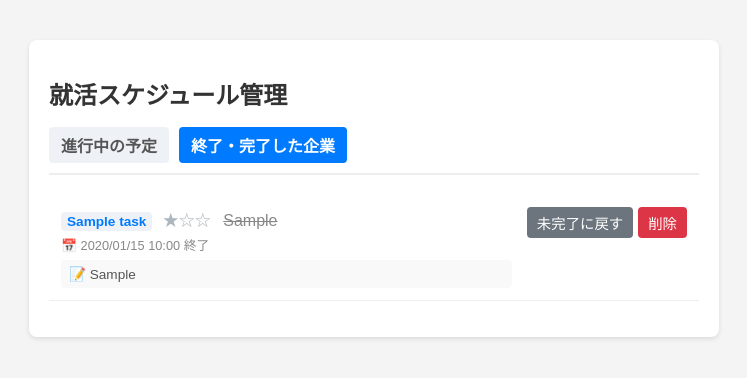
After one commit to Tatenaga-pan/task_app, a Django app: page /completed/ in a window 1280 px wide. The commit adds this page. Shown: the top 378 px of the page, without its empty margins (11-758 px from the left). Run offline with Django 5.2, Linux system fonts and the light colour scheme; a user stored in the database is signed in; tables that the repository leaves empty hold one stand-in row (values such as "Sample post").

Commit message:
Taskモデルの項目を変更・追加

```diff
--- /dev/null
+++ b/tasks/templates/tasks/completed.html
@@ -0,0 +1,181 @@
+
+<!DOCTYPE html>
+<html lang="ja">
+<head>
+    <meta charset="UTF-8">
+    <title>就活スケジュール管理 - 終了・完了</title>
+    <style>
+        body { font-family: sans-serif; margin: 40px; background: #f4f4f4; }
+        .container { max-width: 650px; background: white; padding: 20px; border-radius: 8px; box-shadow: 0 2px 5px rgba(0,0,0,0.1); }
+        h1 { color: #333; font-size: 1.5rem; }
+        .nav-tabs { display: flex; gap: 10px; margin-bottom: 20px; border-bottom: 2px solid #eee; padding-bottom: 10px; }
+        .nav-tabs a { text-decoration: none; padding: 6px 12px; border-radius: 4px; font-weight: bold; color: #555; background: #eef2f7; }
+        .nav-tabs a.active { background: #007bff; color: white; }
+        ul { list-style: none; padding: 0; }
+        li { padding: 12px; border-bottom: 1px solid #eee; display: flex; justify-content: space-between; align-items: flex-start; }
+
+        .completed { text-decoration: line-through; color: #888; }
+        .badge { background: #eef2f7; color: #007bff; padding: 2px 6px; border-radius: 4px; font-size: 0.85em; font-weight: bold; margin-right: 6px; }
+        .interest-high { color: #ffc107; font-weight: bold; }
+        .interest-mid { color: #6c757d; }
+        .interest-low { color: #adb5bd; }
+        .memo-text { color: #555; background: #f9f9f9; padding: 6px 8px; border-radius: 4px; margin-top: 6px; font-size: 0.85em; white-space: pre-wrap; }
+    </style>
+</head>
+<body>
+    <div class="container">
+        <h1>就活スケジュール管理</h1>
+
+        <!-- タブメニュー -->
+        <div class="nav-tabs">
+            <a href="{% url 'task_list' %}">進行中の予定</a>
+            <a href="{% url 'completed_task_list' %}" class="active">終了・完了した企業</a>
+        </div>
+
+        <!-- 完了済みタスク一覧 -->
+        <ul>
+            {% for task in tasks %}
+                <li>
+                    <div style="flex: 1; margin-right: 15px;">
+                        <div>
+                            <span class="badge">{{ task.company_name }}</span>
+
+                            {% if task.interest_level == 3 %}
+                                <span class="interest-high" title="興味度: 高">★★★</span>
+                            {% elif task.interest_level == 2 %}
+                                <span class="interest-mid" title="興味度: 中">★★☆</span>
+                            {% else %}
+                                <span class="interest-low" title="興味度: 低">★☆☆</span>
+                            {% endif %}
+
+                            <span class="completed" style="margin-left: 8px;">
+                                {{ task.next_action }}
+                            </span>
+                        </div>
+
+                        <div style="margin-top: 4px;">
+                            <small style="color: #888; font-size: 0.8em;">
+                                📅 {{ task.due_date|date:"Y/m/d H:i" }} 終了
+                            </small>
+                        </div>
+
+                        {% if task.memo %}
+                            <div class="memo-text">📝 {{ task.memo }}</div>
+                        {% endif %}
+                    </div>
+
+                    <!-- 操作ボタン（未完了に戻す、または削除） -->
+                    <div style="display: flex; gap: 5px; align-self: flex-start;">
+                        <form action="{% url 'toggle_task' task.id %}" method="POST" style="margin: 0;">
+                            {% csrf_token %}
+                            <button type="submit" style="background: #6c757d; color: white; border: none; padding: 5px 10px; border-radius: 4px; cursor: pointer; font-size: 0.9em;">
+                                未完了に戻す
+                            </button>
+                        </form>
+
+                        <form action="{% url 'delete_task' task.id %}" method="POST" style="margin: 0;">
+                            {% csrf_token %}
+                            <button type="submit" style="background: #dc3545; color: white; border: none; padding: 5px 10px; border-radius: 4px; cursor: pointer; font-size: 0.9em;">削除</button>
+                        </form>
+                    </div>
+                </li>
+            {% empty %}
+                <li style="color: #666; text-align: center; padding: 20px;">終了・完了した予定はありません。</li>
+            {% endfor %}
+        </ul>
+    </div>
+</body>
+</html>
+
+
+
+
+{% comment %}
+<!DOCTYPE html>
+<html lang="ja">
+<head>
+    <meta charset="UTF-8">
+    <title>就活スケジュール管理 - 終了・完了</title>
+    <style>
+        body { font-family: sans-serif; margin: 40px; background: #f4f4f4; }
+        .container { max-width: 650px; background: white; padding: 20px; border-radius: 8px; box-shadow: 0 2px 5px rgba(0,0,0,0.1); }
+        h1 { color: #333; font-size: 1.5rem; }
+        .nav-tabs { display: flex; gap: 10px; margin-bottom: 20px; border-bottom: 2px solid #eee; padding-bottom: 10px; }
+        .nav-tabs a { text-decoration: none; padding: 6px 12px; border-radius: 4px; font-weight: bold; color: #555; background: #eef2f7; }
+        .nav-tabs a.active { background: #007bff; color: white; }
+        ul { list-style: none; padding: 0; }
+        li { padding: 12px; border-bottom: 1px solid #eee; display: flex; justify-content: space-between; align-items: flex-start; }
+
+        .completed { text-decoration: line-through; color: #888; }
+        .badge { background: #eef2f7; color: #007bff; padding: 2px 6px; border-radius: 4px; font-size: 0.85em; font-weight: bold; margin-right: 6px; }
+        .interest-high { color: #ffc107; font-weight: bold; }
+        .interest-mid { color: #6c757d; }
+        .interest-low { color: #adb5bd; }
+        .memo-text { color: #555; background: #f9f9f9; padding: 6px 8px; border-radius: 4px; margin-top: 6px; font-size: 0.85em; white-space: pre-wrap; }
+    </style>
+</head>
+<body>
+    <div class="container">
+        <h1>就活スケジュール管理</h1>
+
+        <!-- タブメニュー -->
+        <div class="nav-tabs">
+            <a href="{% url 'task_list' %}">進行中の予定</a>
+            <a href="{% url 'completed_task_list' %}" class="active">終了・完了した企業</a>
+        </div>
+
+        <!-- 完了済みタスク一覧 -->
+        <ul>
+            {% for task in tasks %}
+                <li>
+                    <div style="flex: 1; margin-right: 15px;">
+                        <div>
+                            <span class="badge">{{ task.company_name }}</span>
+
+                            {% if task.interest_level == 3 %}
+                                <span class="interest-high" title="興味度: 高">★★★</span>
+                            {% elif task.interest_level == 2 %}
+                                <span class="interest-mid" title="興味度: 中">★★☆</span>
+                            {% else %}
+                                <span class="interest-low" title="興味度: 低">★☆☆</span>
+                            {% endif %}
+
+                            <span class="completed" style="margin-left: 8px;">
+                                {{ task.next_action }}
+                            </span>
+                        </div>
+
+                        <div style="margin-top: 4px;">
+                            <small style="color: #888; font-size: 0.8em;">
+                                📅 {{ task.due_date|date:"Y/m/d H:i" }} 終了
+                            </small>
+                        </div>
+
+                        {% if task.memo %}
+                            <div class="memo-text">📝 {{ task.memo }}</div>
+                        {% endif %}
+                    </div>
+
+                    <!-- 操作ボタン（未完了に戻す、または削除） -->
+                    <div style="display: flex; gap: 5px; align-self: flex-start;">
+                        <form action="{% url 'toggle_task' task.id %}" method="POST" style="margin: 0;">
+                            {% csrf_token %}
+                            <button type="submit" style="background: #6c757d; color: white; border: none; padding: 5px 10px; border-radius: 4px; cursor: pointer; font-size: 0.9em;">
+                                未完了に戻す
+                            </button>
+                        </form>
+
+                        <form action="{% url 'delete_task' task.id %}" method="POST" style="margin: 0;">
+                            {% csrf_token %}
+                            <button type="submit" style="background: #dc3545; color: white; border: none; padding: 5px 10px; border-radius: 4px; cursor: pointer; font-size: 0.9em;">削除</button>
+                        </form>
+                    </div>
+                </li>
+            {% empty %}
+                <li style="color: #666; text-align: center; padding: 20px;">終了・完了した予定はありません。</li>
+            {% endfor %}
+        </ul>
+    </div>
+</body>
+</html>
+{% endcomment %}
--- a/tasks/urls.py
+++ b/tasks/urls.py
@@ -2,9 +2,10 @@ from django.urls import path
 from . import views
 
 urlpatterns = [
-    # トップページ（ http://127.0.0.1:8000/ ）にアクセスしたときにtask_listビューを呼ぶ
     path('', views.task_list, name='task_list'),
+    path('completed/', views.completed_task_list, name='completed_task_list'),
     path('add/', views.add_task, name='add_task'),
-    path('toggle/<int:task_id>/', views.toggle_task, name='toggle_task'), # ← 追加！
+    path('edit/<int:task_id>/', views.edit_task, name='edit_task'), # ← ここを追加
+    path('toggle/<int:task_id>/', views.toggle_task, name='toggle_task'),
     path('delete/<int:task_id>/', views.delete_task, name='delete_task'),
 ]
--- a/tasks/views.py
+++ b/tasks/views.py
@@ -1,73 +1,89 @@
-from django.shortcuts import render,redirect
+from django.shortcuts import render, redirect, get_object_or_404
 from django.contrib.auth.decorators import login_required
+from django.db import transaction
 from .models import Task
-import requests
-from django.utils import timezone
-from datetime import timedelta
-
 
 @login_required
 def task_list(request):
+    # 未完了のタスクだけを取得
+    tasks = Task.objects.filter(user=request.user, completed=False).order_by('due_date')
+    return render(request, 'tasks/index.html', {'tasks': tasks})
 
-    # ログイン機能のため削除した行　tasks = Task.objects.all()
-    tasks = Task.objects.filter(user=request.user).order_by('due_date')
-    return render (request, 'tasks/index.html',{'tasks':tasks})
+@login_required
+def completed_task_list(request):
+    # 完了済みのタスクだけを取得
+    tasks = Task.objects.filter(user=request.user, completed=True).order_by('-due_date')
+    return render(request, 'tasks/completed.html', {'tasks': tasks})
 
+@login_required
 def add_task(request):
     if request.method == 'POST':
-        # 画面の入力欄（name="title"）から文字を取得する
-        title_text = request.POST.get('title')
+        company_name = request.POST.get('company_name')
+        next_action = request.POST.get('next_action')
+        due_date_text = request.POST.get('due_date')
+        interest_level = request.POST.get('interest_level', 2)
+        memo = request.POST.get('memo', '')
 
-        due_date_text = request.POST.get('due_date')
+        Task.objects.create(
+            user=request.user,
+            company_name=company_name,
+            next_action=next_action,
+            due_date=due_date_text,
+            interest_level=interest_level,
+            memo=memo
+        )
 
-        recurrence_text = request.POST.get('recurrence', 'none')
-
-        # データベースに新しいタスクを保存する
-        if due_date_text:
-            Task.objects.create(title=title_text, user=request.user, due_date=due_date_text, recurrence=recurrence_text)
-        else:
-            # 入力されていなければ期限なしで保存
-            Task.objects.create(title=title_text, user=request.user, recurrence=recurrence_text)
-
-
-    # 保存が終わったら、タスク一覧画面に戻る（リダイレクト）
     return redirect('task_list')
 
 @login_required
+@transaction.atomic
 def toggle_task(request, task_id):
     if request.method == 'POST':
-        # URLから渡された task_id を使って、特定のタスクを1件だけ取得する
-        task = Task.objects.get(id=task_id, user=request.user)
-        # 現在のステータスを反転させる（TrueならFalseに、FalseならTrueに）
+        task = get_object_or_404(Task, id=task_id, user=request.user)
         task.completed = not task.completed
-        # 変更をデータベースに保存する
         task.save()
 
-    if task.completed and task.recurrence != 'none' and task.due_date:
-            # 次の期限を計算する準備
-            next_due_date = task.due_date
-
-            if task.recurrence == 'daily':
-                next_due_date += timedelta(days=1)  # 1日後
-            elif task.recurrence == 'weekly':
-                next_due_date += timedelta(weeks=1) # 1週間後
-
-            Task.objects.create(
-                user=task.user,
-                title=task.title,
-                due_date=next_due_date,
-                recurrence=task.recurrence,
-                completed=False)
+        # 完了状態になったら完了ページへ、未完了に戻ったら未完了ページへ自動リダイレクト
+        if task.completed:
+            return redirect('completed_task_list')
+        else:
+            return redirect('task_list')
 
     return redirect('task_list')
 
 @login_required
 def delete_task(request, task_id):
     if request.method == 'POST':
-        # 対象のタスクを1件取得して、そのまま削除する
-        task = Task.objects.get(id=task_id, user=request.user)
+        task = get_object_or_404(Task, id=task_id, user=request.user)
+        # 削除されたときの所属ページに応じて戻すこともできますが、一旦安全にリファラまたは一覧へ
+        is_completed = task.completed
         task.delete()
+
+        if is_completed:
+            return redirect('completed_task_list')
+        else:
+            return redirect('task_list')
 
     return redirect('task_list')
 
-#python manage.py runserver
+@login_required
+def edit_task(request, task_id):
+    # ログインユーザーのタスクを1件取得（なければ404エラー）
+    task = get_object_or_404(Task, id=task_id, user=request.user)
+
+    if request.method == 'POST':
+        # フォームから送られてきたデータを取得して上書き
+        task.company_name = request.POST.get('company_name')
+        task.next_action = request.POST.get('next_action')
+        task.due_date = request.POST.get('due_date')
+        task.interest_level = request.POST.get('interest_level', 2)
+        task.memo = request.POST.get('memo', '')
+        task.save()
+
+        # 編集完了後、もともと完了していたか未完了かによって戻り先を分岐させると便利です
+        if task.completed:
+            return redirect('completed_task_list')
+        else:
+            return redirect('task_list')
+
+    return render(request, 'tasks/edit_task.html', {'task': task})
```
Also changed, not shown: tasks/models.py (+9 -21 lines), tasks/templates/tasks/edit_task.html (added, +47 -0 lines), tasks/templates/tasks/index.html (+74 -44 lines).
